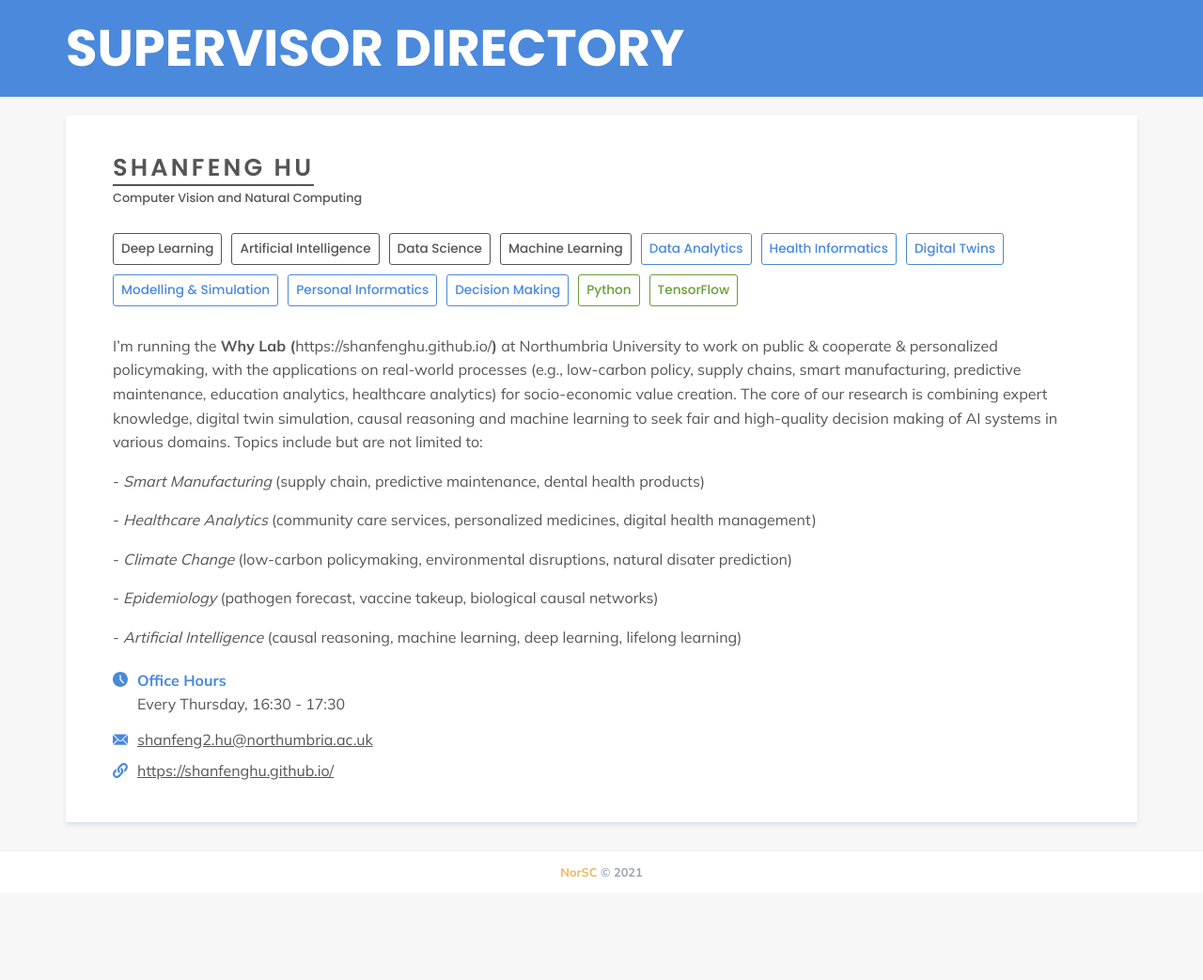
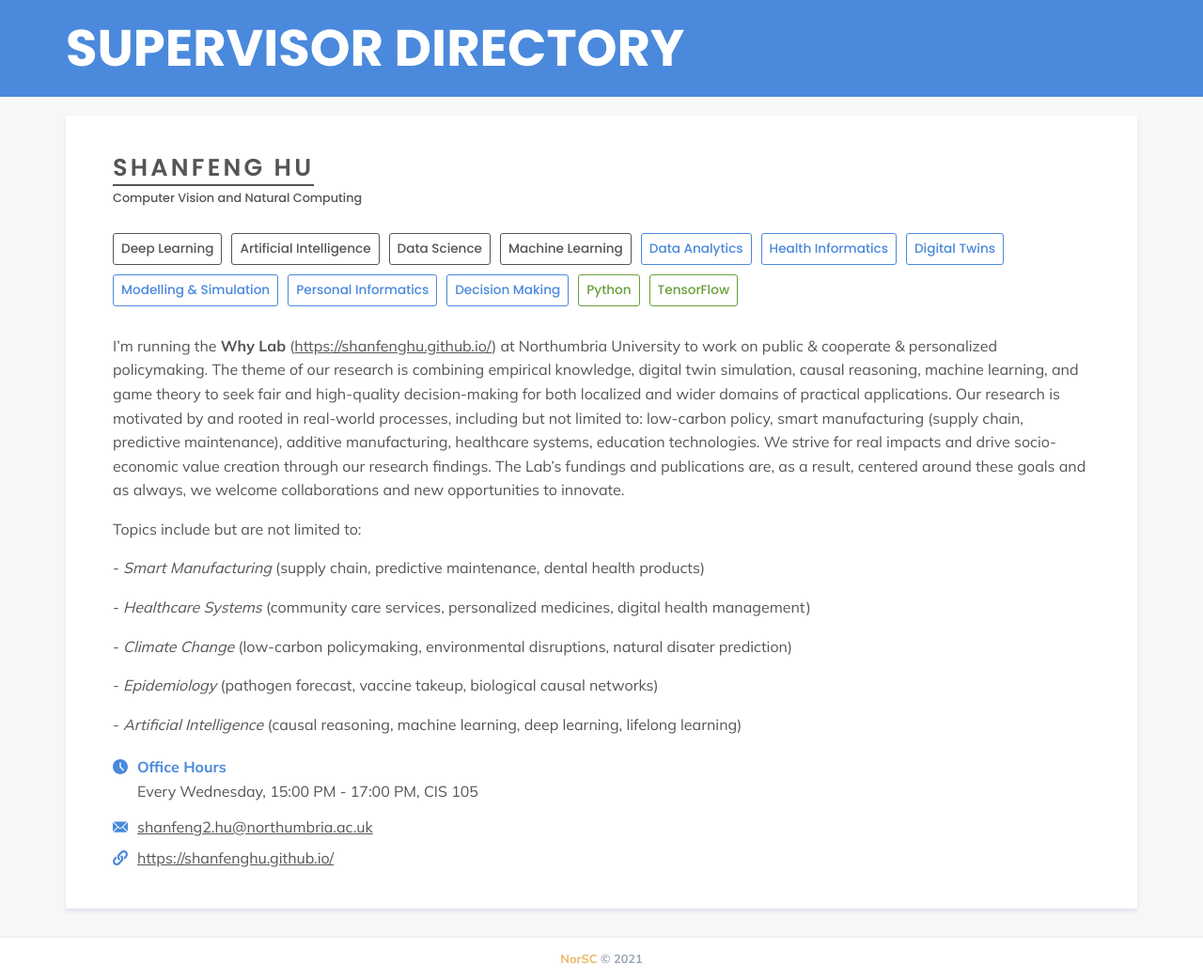
Before and after one commit to NorSC/supervisor-search, a Jekyll site: the page built from _supervisors/dr-shanfeng-hu.md, in a window 1280 px wide. Shown: the whole page at 94% size. Built offline with Jekyll 4.4.1, drawn with Linux system fonts in a browser that asks for light colours; a script that is not in the unit is left out; before the commit the page ends 950 px from its top, so only the background shows below that.

Commit message:
Update Supervisors “dr-shanfeng-hu”

```diff
--- a/_supervisors/dr-shanfeng-hu.md
+++ b/_supervisors/dr-shanfeng-hu.md
@@ -4,7 +4,7 @@ title: Shanfeng Hu
 available: true
 email: shanfeng2.hu@northumbria.ac.uk
 website: https://shanfenghu.github.io/
-office_hours: Every Thursday, 16:30 - 17:30
+office_hours: Every Wednesday, 15:00 PM - 17:00 PM, CIS 105
 research_group: Computer Vision and Natural Computing
 research_themes:
   - Deep Learning
@@ -22,20 +22,27 @@ technologies_languages:
   - Python
   - TensorFlow
 additional_details: >-
-  I’m running the **Why Lab (**https://shanfenghu.github.io/**)** at Northumbria
-  University to work on public & cooperate & personalized policymaking, with the
-  applications on real-world processes (e.g., low-carbon policy, supply chains,
-  smart manufacturing, predictive maintenance, education analytics, healthcare
-  analytics) for socio-economic value creation. The core of our research is
-  combining expert knowledge, digital twin simulation, causal reasoning and
-  machine learning to seek fair and high-quality decision making of AI systems
-  in various domains. Topics include but are not limited to:
+  I’m running the **Why Lab** (<https://shanfenghu.github.io/>) at Northumbria
+  University to work on public & cooperate & personalized policymaking. The
+  theme of our research is combining empirical knowledge, digital twin
+  simulation, causal reasoning, machine learning, and game theory to seek fair
+  and high-quality decision-making for both localized and wider domains of
+  practical applications. Our research is motivated by and rooted in real-world
+  processes, including but not limited to: low-carbon policy, smart
+  manufacturing (supply chain, predictive maintenance), additive manufacturing,
+  healthcare systems, education technologies. We strive for real impacts and
+  drive socio-economic value creation through our research findings. The Lab’s
+  fundings and publications are, as a result, centered around these goals and as
+  always, we welcome collaborations and new opportunities to innovate.
+
+
+  Topics include but are not limited to:
 
 
   \- *Smart Manufacturing* (supply chain, predictive maintenance, dental health products)
 
 
-  \- *Healthcare Analytics* (community care services, personalized medicines, digital health management)
+  \- *Healthcare Systems* (community care services, personalized medicines, digital health management)
 
 
   \- *Climate Change* (low-carbon policymaking, environmental disruptions, natural disater prediction)
```
